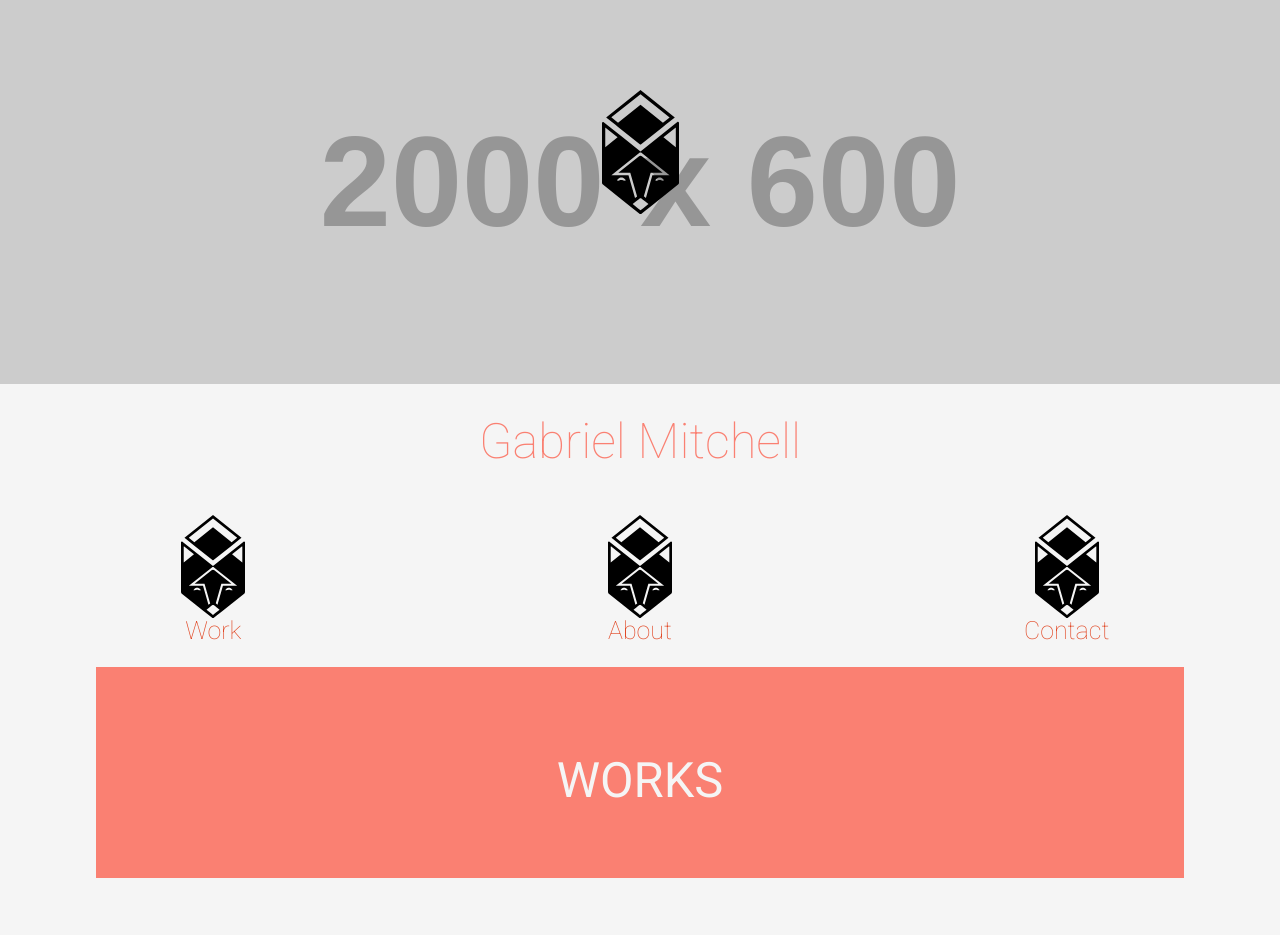
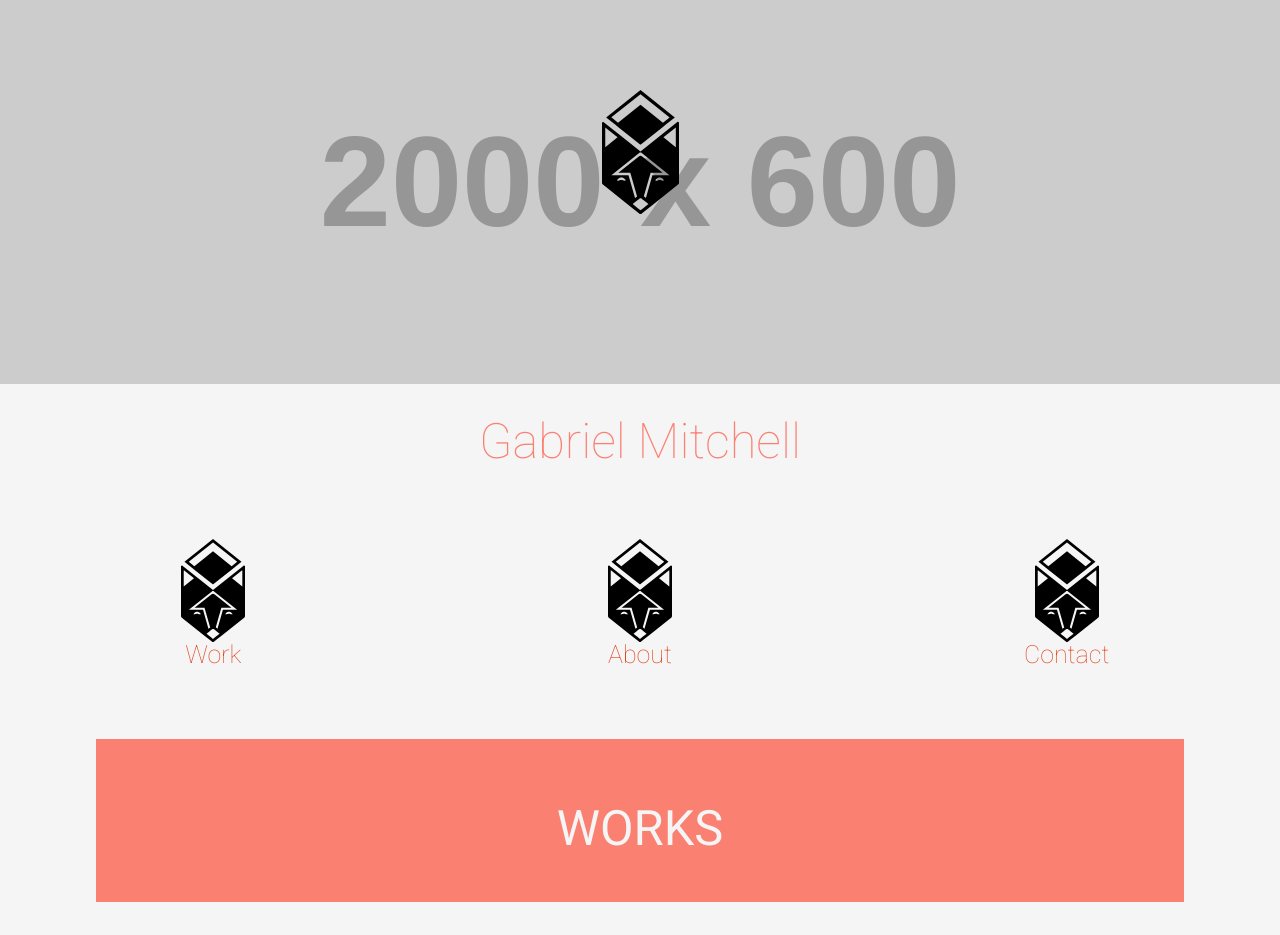
Before and after one commit to alkalinegenome/alkalinegenome.github.io, a Jekyll site: the page built from index.html, in a window 1280 px wide. Shown: the top 935 px of the page. Built offline with Jekyll 4.4.1, drawn with Linux system fonts in a browser that asks for light colours; nearby versions of some CDN libraries; some web fonts are replaced.

Commit message:
I've made it worse.
ughhh

```diff
--- a/_includes/about.html
+++ b/_includes/about.html
@@ -1,3 +1,3 @@
-<div class="center-object unit-s-1 unit-m-6-8 unit-l-6-8 unit-xl-5-8">
-	<p class="organism">Gabriel Mitcell is an Ottawa-based Graphic Designer and Illustrator. His interests include: photography, travelling, space exploration, and setting rude clients on fire.</p>
+<div class="center-object unit-s-1 unit-m-6-8 unit-l-6-8 unit-xl-4-8">
+	<p class="cell">Gabriel Mitcell is an Ottawa-based Graphic Designer and Illustrator. His interests include: photography, travelling, space exploration, and setting rude clients on fire.</p>
 </div>
--- a/_includes/css/nav.css
+++ b/_includes/css/nav.css
@@ -40,7 +40,7 @@
 
 .nav-bar-center {
 	display: block;
-	margin: 0 auto;
+	margin: auto auto;
 	overflow:visible;
 }
 
--- a/_includes/css/typography.css
+++ b/_includes/css/typography.css
@@ -119,6 +119,7 @@
 
 p {
 	color: rgba(0,0,0,.50);
+	font-weight: 300;
 }
 
 hr {
@@ -241,7 +242,7 @@
 
 .banner {
 	background-color: #FA8072;
-	padding: 3rem 5%;
+	padding: 1.5rem 5%;
 	margin: 10rem 0;
 }
 
--- a/_includes/nav.html
+++ b/_includes/nav.html
@@ -1,4 +1,5 @@
-<nav class="wrap nav nav-bar-center">
+<div class="wrap buffer">
+	<nav class="nav nav-bar-center">
 		<ul class="planet">
 			<li class="unit unit-s-1 unit-m-33 unit-l-33 unit-xl-33">
 				<a href="#work">
@@ -26,3 +27,4 @@
 			</li>
 		</ul>
 	</nav>
+</div>
--- a/_includes/pieces.html
+++ b/_includes/pieces.html
@@ -1,5 +1,5 @@
 <div class="wrap object-center clearfix piece">
-	<div class="center-text wrap buffer">
+	<div class="center-text wrap">
 		<h3 class="bottom-none">Extraordinarily Long Title for Portfolio Piece</h3>
 		<h5 class="top-none cell caption w100">This is a brief description</h5>
 	</div>
--- a/index.html
+++ b/index.html
@@ -13,19 +13,19 @@
 
 </div>
 
-<div id="works" class="wrap banner clearfix unit-s-1 unit-m-1 unit-l-6-8 unit-xl-6-8 nav-bar-center">
+<div id="works" class="buffer banner clearfix unit-s-1 unit-m-1 unit-l-6-8 unit-xl-6-8 nav-bar-center">
 	<h2 class="galaxy center-text w400">WORKS</h2>
 </div>
 
 		{% include pieces.html %}
 
-<div id="about" class="wrap banner clearfix unit-s-1 unit-m-1 unit-l-6-8 unit-xl-6-8 nav-bar-center">
+<div id="about" class="buffer banner clearfix unit-s-1 unit-m-1 unit-l-6-8 unit-xl-6-8 nav-bar-center">
 	<h2 class="galaxy center-text w400">ABOUT</h2>
 </div>
 
 		{% include about.html %}
 
-<div id="contact" class="wrap banner clearfix unit-s-1 unit-m-1 unit-l-6-8 unit-xl-6-8 nav-bar-center">
+<div id="contact" class="buffer banner clearfix unit-s-1 unit-m-1 unit-l-6-8 unit-xl-6-8 nav-bar-center">
 	<h2 class="galaxy center-text w400">CONTACT</h2>
 </div>
 
```
Lines whose indentation alone changed are shown as unchanged.
